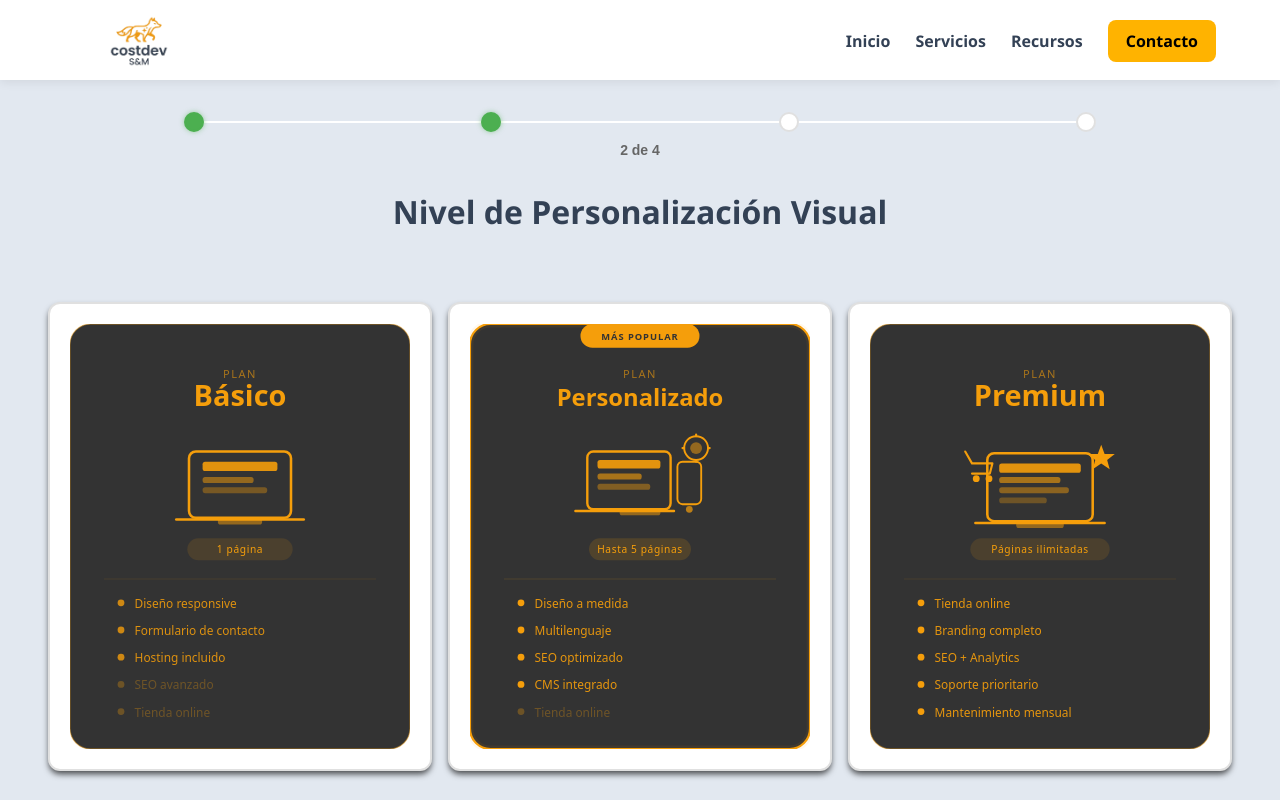
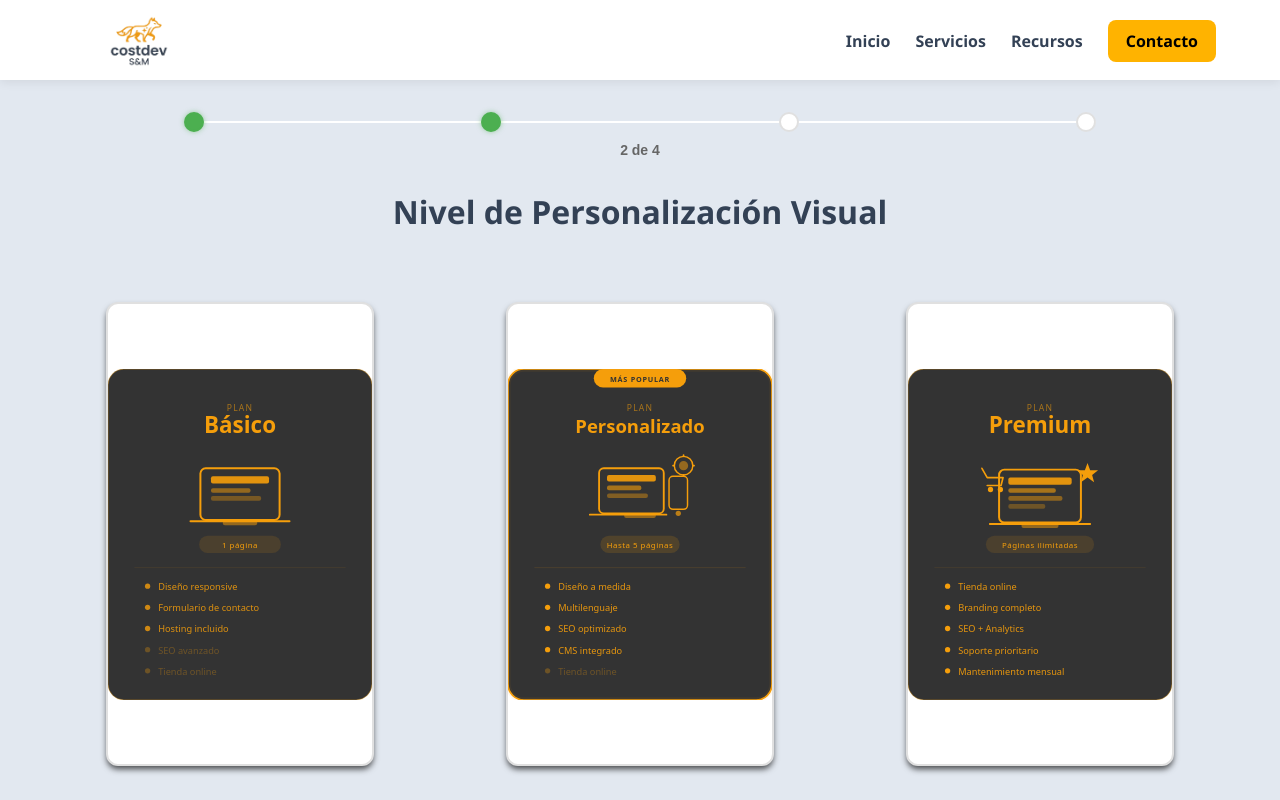
Before and after one commit to CastroMariaJ/costdev, a plain HTML site: page design.html in a window 1280 px wide. Shown: the top 800 px of the page. Drawn offline with Linux system fonts and the light colour scheme.

Commit message:
fix:arreglar las card de la seccion  de plataforma

```diff
--- a/estilos/design-main.css
+++ b/estilos/design-main.css
@@ -7,23 +7,25 @@
     padding: 3rem;
 }
 
+
 .carddesign {
     display: flex;
+    flex-direction: column;
     align-items: center;
     justify-content: center;
-    flex-direction: column;
-
-}
-.carddesign {
-    background-color: #F1F5FF;
-    border: 1px solid #F59E0B;
-
-    border-radius: 30px;
+    border: 2px solid #e0e0e0;
+    border-radius: 12px;
+    cursor: pointer;
+    position: relative;
+    transition: all 0.3s ease;
+    background-color: #fff;
+    user-select: none;
     box-shadow: 0 4px 6px -1px rgba(0, 0, 0, 0.7);
-    width: 100%;
-    transition: all 0.3s ease;
+    width: 70%;
+    height: 100%;
     color: var(--text-main);
 }
+
 .carddesign:hover {
     transform: translateY(-4px);
     box-shadow: 0 10px 15px -3px rgba(240, 153, 13, 0.912);
@@ -40,20 +42,7 @@ width: 100%;
     height: 0;
 }
 
-.carddesign {
-    display: flex;
-    flex-direction: column;
-    align-items: center;
-    justify-content: center;
-    padding: 20px;
-    border: 2px solid #e0e0e0;
-    border-radius: 12px;
-    cursor: pointer;
-    position: relative;
-    transition: all 0.3s ease;
-    background-color: #fff;
-    user-select: none;
-}
+
 
 
 .carddesign:hover {
@@ -90,3 +79,8 @@ width: 100%;
     opacity: 1;
     transform: scale(1);
 }
+
+.grid-design{
+    display: flex;
+    justify-content: center;
+}
--- a/estilos/plataforma-main.css
+++ b/estilos/plataforma-main.css
@@ -30,7 +30,7 @@ color: #F59E0B;
     padding: 1.5rem;
     border-radius: 12px;
     box-shadow: 0 4px 6px -1px rgba(0, 0, 0, 0.7);
-    width: 100%;
+    width: 80%;
     transition: all 0.3s ease;
     color: var(--text-main);
 }
--- a/estilos/reponsive-media/design-responsive.css
+++ b/estilos/reponsive-media/design-responsive.css
@@ -4,6 +4,7 @@
         grid-template-columns: auto;
         grid-template-rows: 1fr,1fr,1fr;
         padding: 3rem;
+        height: 50vh;
         height: auto;
     }
     .conteiner-flex {
@@ -12,4 +13,5 @@
         justify-content: center;
 
     }
+
 }
```
Also changed, not shown: request.html (+3 -3 lines).
